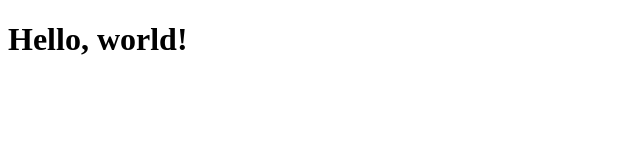
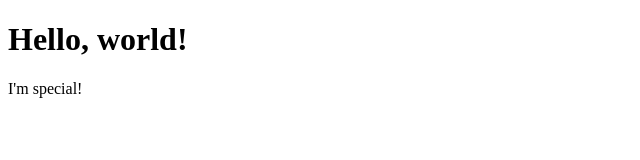
Before and after one commit to Yoplitein/yoplitein.github.io, a plain HTML site: page TestRepoPleaseIgnore/index.html in a window 1280 px wide. Shown: the full height of the page, 0-640 px from the left. Drawn offline with Linux system fonts and the light colour scheme.

Commit message:
Might help to use a different page

```diff
--- a/TestRepoPleaseIgnore/index.html
+++ b/TestRepoPleaseIgnore/index.html
@@ -6,5 +6,6 @@
 </head>
 <body>
     <h1>Hello, world!</h1>
+    <p>I'm special!</p>
 </html>
 </body>
```
